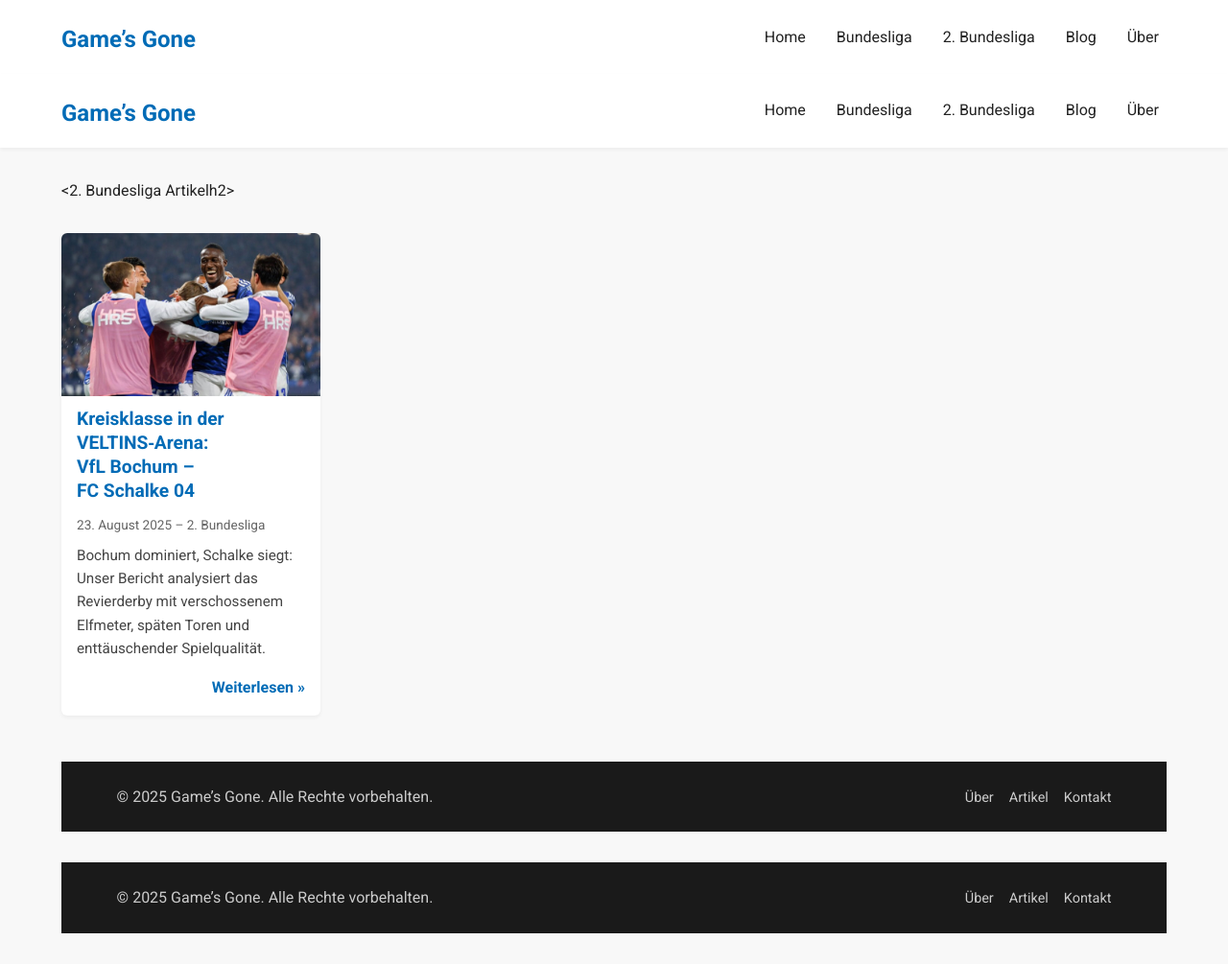
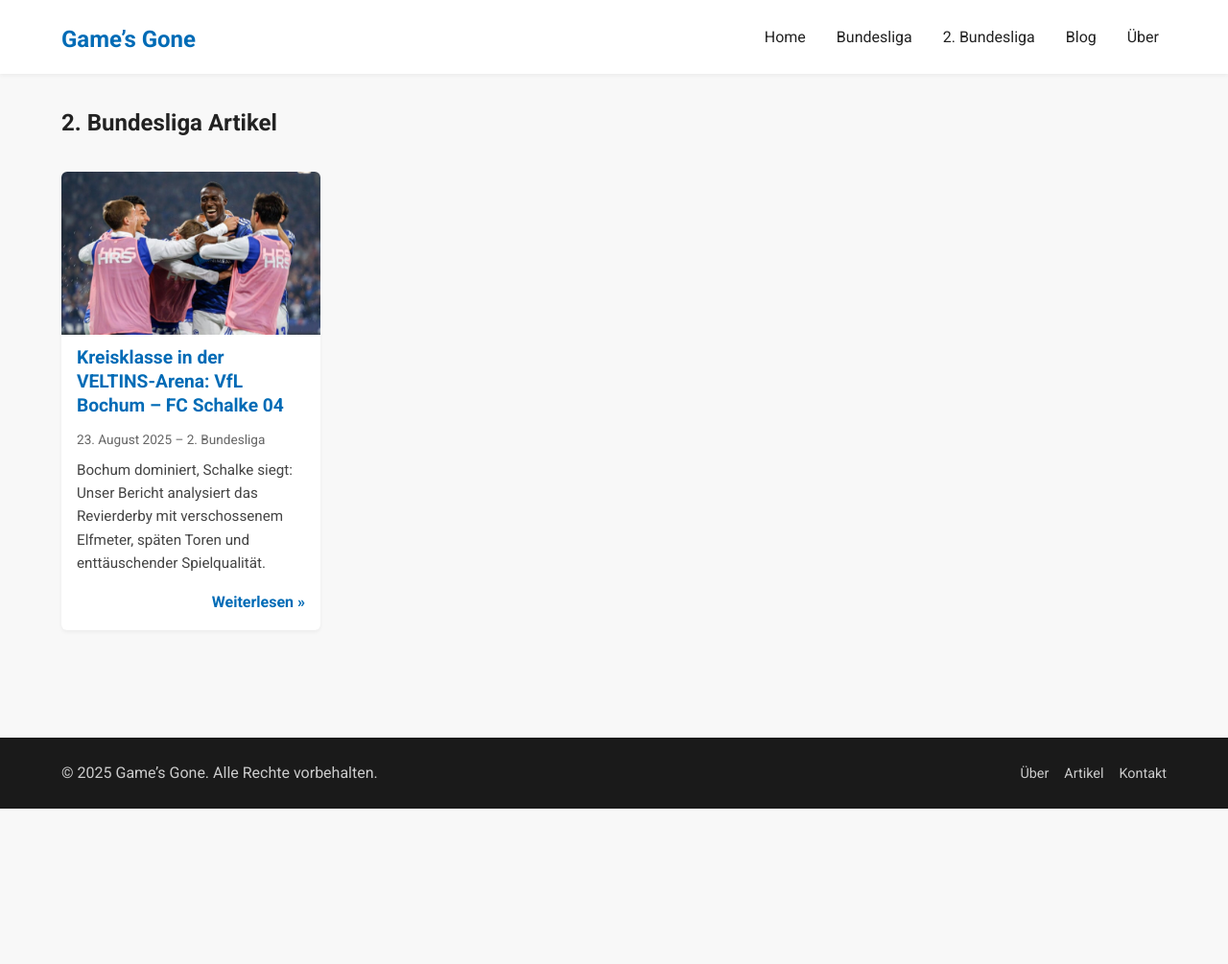
Before and after one commit to f-j-koch/games-gone, a plain HTML site: page 2bundesliga.html in a window 1280 px wide. Shown: the whole page at 96% size. After the commit the page ends 843 px from the top, so only its background shows below. Drawn offline with Linux system fonts and the light colour scheme.

Commit message:
Replace 2bundesliga.html with posts listing

```diff
--- a/2bundesliga.html
+++ b/2bundesliga.html
@@ -3,20 +3,20 @@
 <head>
     <meta charset="UTF-8">
     <meta name="viewport" content="width=device-width, initial-scale=1.0">
-  <title>2. Bundesliga Artikel | Game’s Gone</title>
+    <title>2. Bundesliga Artikel | Game’s Gone</title>
     <link href="https://fonts.googleapis.com/css2?family=Roboto:wght@400;700&display=swap" rel="stylesheet">
     <link rel="stylesheet" href="css/style.css">
 </head>
 <body>
     <header class="site-header">
         <div class="container">
-      <h1 class="logo"><a href="index.html">Game’s Gone</a></h1>
+            <h1 class="logo"><a href="index.html">Game’s Gone</a></h1>
             <nav class="main-nav" aria-label="Hauptnavigation">
                 <button class="nav-toggle" aria-label="Menü öffnen"><span class="hamburger"></span></button>
                 <ul class="nav-list">
                     <li><a href="index.html">Home</a></li>
                     <li><a href="bundesliga.html">Bundesliga</a></li>
-          <li><a href="2bundesliga.html" class="active">2. Bundesliga</a></li>
+                    <li><a href="2bundesliga.html" class="active">2. Bundesliga</a></li>
                     <li><a href="blog.html">Blog</a></li>
                     <li><a href="about.html">Über</a></li>
                 </ul>
@@ -24,47 +24,22 @@
         </div>
     </header>
 
-  <!DOCTYPE html>
-<html lang="de">
-<head>
-  <meta charset="UTF-8">
-  <meta name="viewport" content="width=device-width, initial-scale=1.0">
-  <title>Artikel | Game’s Gone</title>
-  <link href="https://fonts.googleapis.com/css2?family=Roboto:wght@400;700&display=swap" rel="stylesheet">
-  <link rel="stylesheet" href="css/style.css">
-</head>
-<body>
-  <header class="site-header">
-    <div class="container">
-      <h1 class="logo"><a href="index.html">Game’s Gone</a></h1>
-      <nav class="main-nav" aria-label="Hauptnavigation">
-        <button class="nav-toggle" aria-label="Menü öffnen"><span class="hamburger"></span></button>
-        <ul class="nav-list">
-          <li><a href="index.html">Home</a></li>
-          <li><a href="bundesliga.html">Bundesliga</a></li>
-          <li><a href="2bundesliga.html">2. Bundesliga</a></li>
-          <li><a href="blog.html" class="active">Blog</a></li>
-          <li><a href="about.html">Über</a></li>
-        </ul>
-      </nav>
-    </div>
-  </header>
-
     <main class="container" style="padding-top: 2rem; padding-bottom: 2rem;">
-    <2. Bundesliga Artikelh2>
+        <h2>2. Bundesliga Artikel</h2>
         <div class="posts-grid">
             <article class="post-preview">
-    <img class="post-image" src="assets/bochum-schalke/lasme.jpg" alt="Bryan Lasme jubelt über den Siegtreffer" />
-    <h3><a href="posts/kreisklasse-veltinsarena.html">Kreisklasse in der VELTINS‑Arena: VfL Bochum – FC Schalke 04</a></h3>
-    <p class="post-meta">23. August 2025 – 2. Bundesliga</p>
+                <img class="post-image" src="assets/bochum-schalke/lasme.jpg" alt="Bryan Lasme jubelt über den Siegtreffer" />
+                <h3><a href="posts/kreisklasse-veltinsarena.html">Kreisklasse in der VELTINS-Arena: VfL Bochum – FC Schalke 04</a></h3>
+                <p class="post-meta">23. August 2025 – 2. Bundesliga</p>
                 <p class="post-excerpt">Bochum dominiert, Schalke siegt: Unser Bericht analysiert das Revierderby mit verschossenem Elfmeter, späten Toren und enttäuschender Spielqualität.</p>
                 <a class="read-more" href="posts/kreisklasse-veltinsarena.html">Weiterlesen &raquo;</a>
             </article>
         </div>
+    </main>
 
     <footer class="site-footer">
         <div class="container footer-content">
-      <p>&copy; 2025 Game’s Gone. Alle Rechte vorbehalten.</p>
+            <p>&copy; 2025 Game’s Gone. Alle Rechte vorbehalten.</p>
             <nav aria-label="Fußzeilennavigation">
                 <ul class="footer-nav">
                     <li><a href="about.html">Über</a></li>
@@ -78,20 +53,3 @@
     <script src="js/main.js"></script>
 </body>
 </html>
-
-  <footer class="site-footer">
-    <div class="container footer-content">
-      <p>&copy; 2025 Game’s Gone. Alle Rechte vorbehalten.</p>
-      <nav aria-label="Fußzeilennavigation">
-        <ul class="footer-nav">
-          <li><a href="about.html">Über</a></li>
-          <li><a href="blog.html">Artikel</a></li>
-          <li><a href="contact.html">Kontakt</a></li>
-        </ul>
-      </nav>
-    </div>
-  </footer>
-
-  <script src="js/main.js"></script>
-</body>
-</html>
```
Lines whose indentation alone changed are shown as unchanged.
